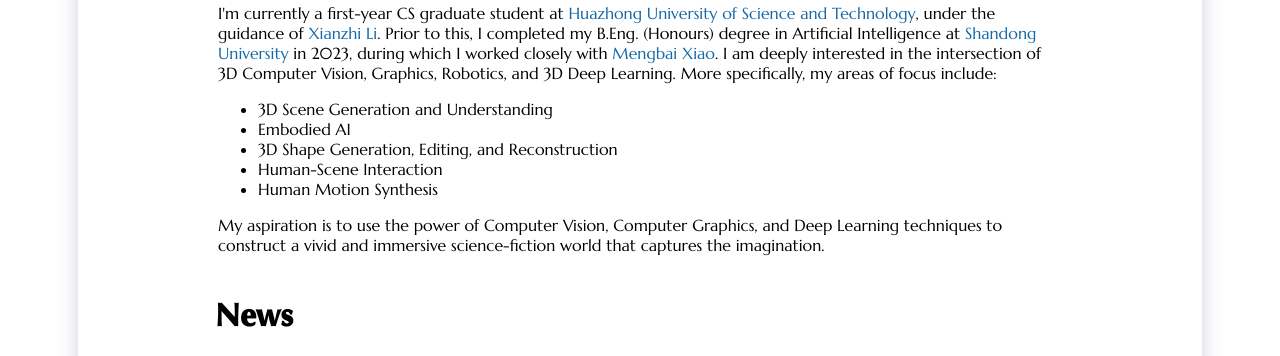
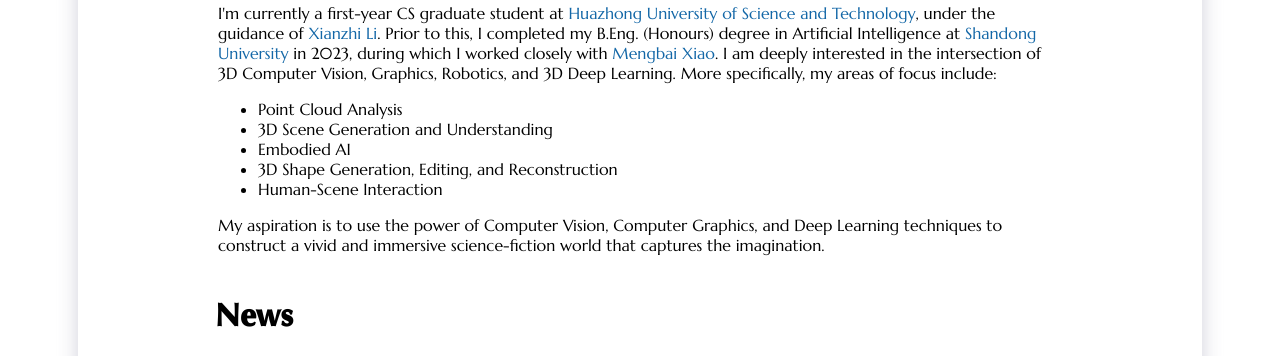
Before and after one commit to xhanxu/xhanxu.github.io, a plain HTML site: page index.html in a window 1280 px wide. Shown: the part 402-758 px from the top of the page. Drawn offline with nearby package versions, Linux system fonts and the light colour scheme; no server answers; some icons are missing.

Commit message:
Update index.html

```diff
--- a/index.html
+++ b/index.html
@@ -218,11 +218,11 @@
               Graphics, Robotics, and 3D Deep Learning. More specifically, my
               areas of focus include:
               <ul>
+                <li>Point Cloud Analysis</li>
                 <li>3D Scene Generation and Understanding</li>
                 <li>Embodied AI</li>
                 <li>3D Shape Generation, Editing, and Reconstruction</li>
                 <li>Human-Scene Interaction</li>
-                <li>Human Motion Synthesis</li>
               </ul>
 
               My aspiration is to use the power of Computer Vision, Computer
```
